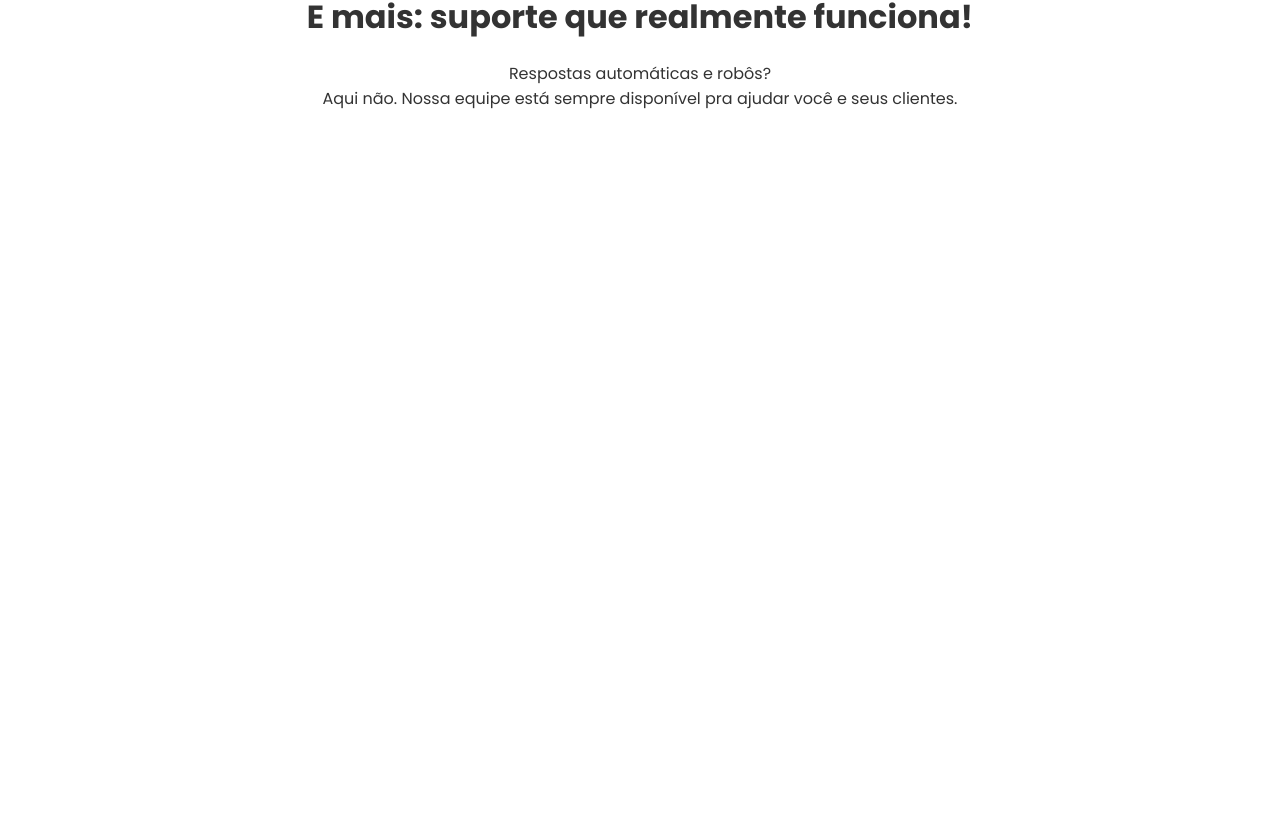
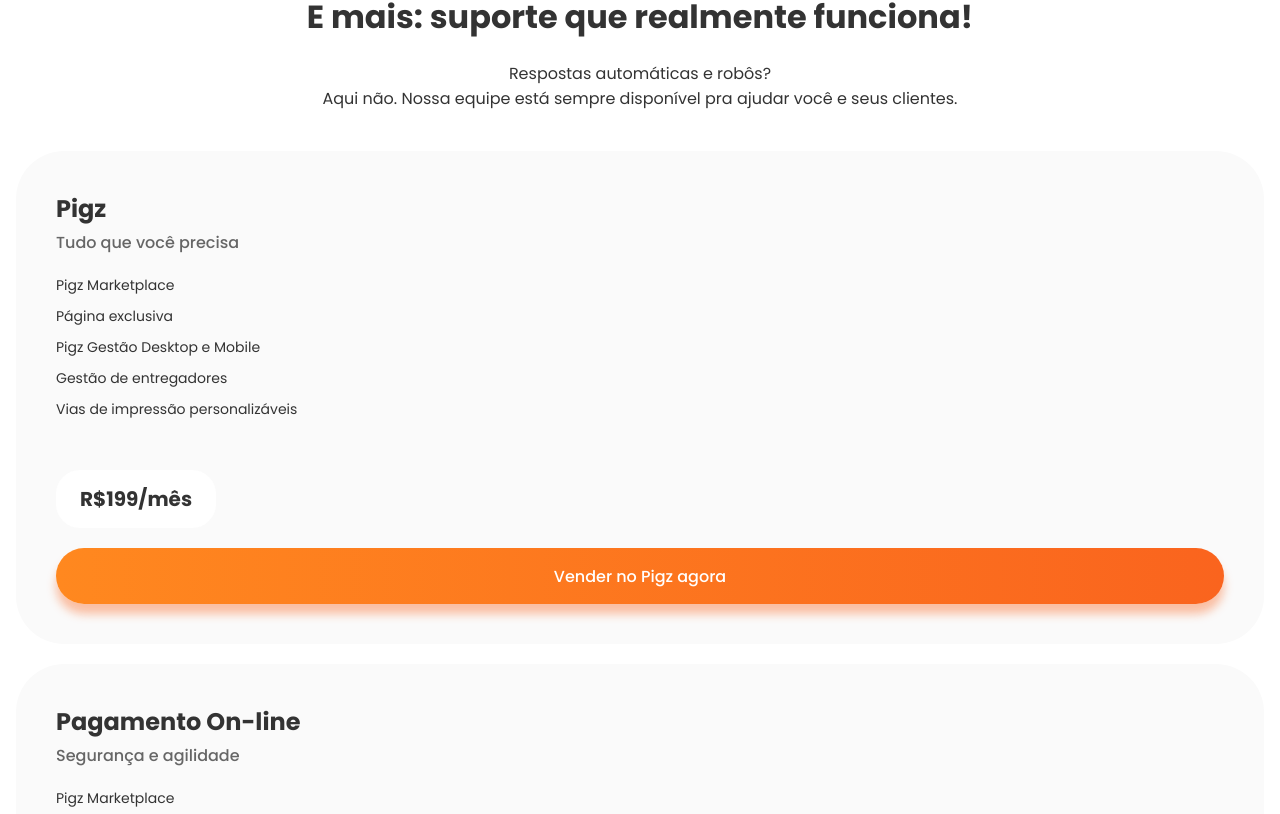
Before and after one commit to Adrianodbs/desafio-tecnico-09-06, a React (Vite) app: page / in a window 1280 px wide. Shown: the part 3006-3820 px from the top of the page. Before the commit the page ends 3157 px from the top, so only its background shows below. Built offline with nearby package versions, Linux system fonts and the light colour scheme.

Commit message:
components InfoCards

```diff
--- /dev/null
+++ b/src/components/InfoCards/index.jsx
@@ -0,0 +1,84 @@
+import React from 'react'
+import { styled } from 'styled-components'
+
+function InfoCards({ title, subtitle, price, button }) {
+  const content = [
+    'Pigz Marketplace',
+    'Página exclusiva',
+    'Pigz Gestão Desktop e Mobile',
+    'Gestão de entregadores',
+    'Vias de impressão personalizáveis'
+  ]
+  return (
+    <Card>
+      <h3>{title}</h3>
+      <span>{subtitle}</span>
+
+      {content.map((item, index) => (
+        <p key={index}>{item}</p>
+      ))}
+
+      <h4>{price}</h4>
+      <button>{button}</button>
+    </Card>
+  )
+}
+
+const Card = styled.div`
+  background-color: #fafafa;
+  border-radius: 48px;
+  width: 100%;
+  padding: 40px;
+  display: flex;
+  flex-direction: column;
+  justify-content: space-between;
+  align-items: flex-start;
+  margin-bottom: 20px;
+
+  h3 {
+    color: #333333;
+    font-size: 24px;
+    font-weight: bold;
+  }
+
+  span {
+    color: #666666;
+    margin: 4px 0 20px;
+    font-size: 16px;
+    font-weight: 500;
+  }
+
+  p {
+    color: #333333;
+    font-size: 14px;
+    font-weight: 400;
+  }
+
+  p:not(:last-child) {
+    margin-bottom: 10px;
+  }
+
+  h4 {
+    color: #333333;
+    font-size: 20px;
+    font-weight: bold;
+    background-color: #ffffff;
+    padding: 14px 24px;
+    border-radius: 24px;
+    margin: 40px 0 20px;
+  }
+
+  button {
+    width: 100%;
+    border: none;
+    height: 56px;
+    color: #ffffff;
+    font-size: 16px;
+    font-weight: 500;
+    background: linear-gradient(to right, #ff881f, #fa641e);
+    border-radius: 36px;
+    box-shadow: 0px 10px 10px rgba(250, 100, 30, 0.4);
+  }
+`
+
+export default InfoCards
--- a/src/pages/InfoContainer/index.jsx
+++ b/src/pages/InfoContainer/index.jsx
@@ -1,6 +1,7 @@
 import * as C from './style'
 
 import phones from '../../assets/phones.png'
+import InfoCards from '../../components/InfoCards'
 
 function InfoContainer() {
   return (
@@ -20,6 +21,18 @@
         <br /> Aqui não. Nossa equipe está sempre disponível pra ajudar você e
         seus clientes.{' '}
       </span>
+      <InfoCards
+        title="Pigz"
+        subtitle="Tudo que você precisa"
+        price="R$199/mês"
+        button="Vender no Pigz agora"
+      />
+      <InfoCards
+        title="Pagamento On-line"
+        subtitle="Segurança e agilidade"
+        price="2,99% por transação"
+        button="Saiba mais"
+      />
     </C.Container>
   )
 }
```
